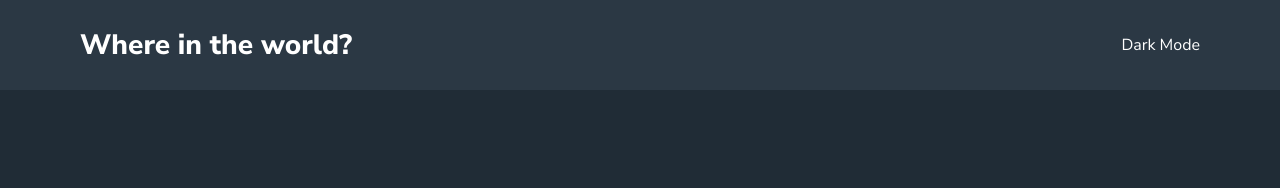
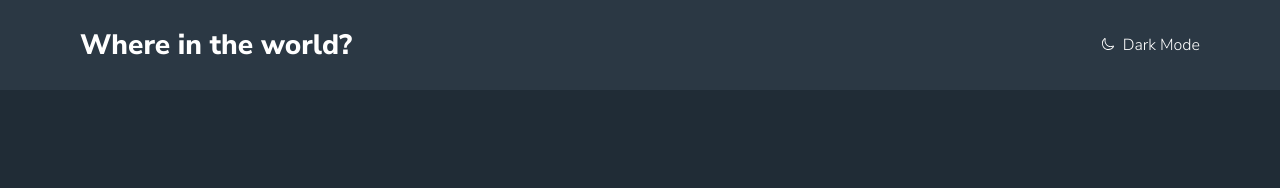
Before and after one commit to Igor1D/Countries_API, a React (Vite) app: page /country/1 in a window 1280 px wide. Shown: the top 188 px of the page. Built offline with nearby package versions, Linux system fonts and the light colour scheme; no server answers.

Commit message:
themeProvider

```diff
--- a/src/App.jsx
+++ b/src/App.jsx
@@ -4,10 +4,18 @@ import Layout from './components/Layout'
 import NotFound from './components/NotFound'
 import './App.css'
 import { Route, Routes } from 'react-router-dom';
+import { useThemeContext } from './Utils/ThemeProvider'
+
+
 
 function App() {
+  const {darkTheme, setDarkTheme} = useThemeContext()
+  console.log(darkTheme)
+
+
 
   return (
+    <div className= {darkTheme ? "app-component" : "app-component light-theme"}>
     <>
       <Layout >
         <Routes>
@@ -17,6 +25,7 @@ function App() {
         </Routes>
       </Layout>
     </>
+    </div>
   )
 }
 
--- /dev/null
+++ b/src/Utils/ThemeProvider.jsx
@@ -0,0 +1,30 @@
+import React from 'react'
+import { createContext, useContext, useEffect, useState } from 'react'
+
+const ThemeContext = createContext()
+
+function ThemeProvider({children}) {
+
+  let localDarkTheme = JSON.parse(localStorage.getItem('darkTheme'))
+
+  let theme = localDarkTheme == false ? false : true
+
+  const [darkTheme, setDarkTheme] = useState(theme)
+
+  useEffect(()=>{
+
+    localStorage.setItem('darkTheme', darkTheme.toString())
+
+  }, [darkTheme])
+
+    return (
+    <ThemeContext.Provider value={{darkTheme, setDarkTheme}}>
+        {children}
+    </ThemeContext.Provider>
+
+  )
+}
+
+export default ThemeProvider
+
+export const useThemeContext = () => useContext(ThemeContext)
--- a/src/components/Country.css
+++ b/src/components/Country.css
@@ -1,6 +1,6 @@
 .container {
     font-family: Nunito Sans;
-    color: #FFF;
+    color: var(--primary-font-color);
     margin-top: 100px;
     display: flex;
     flex-direction: column;
@@ -62,7 +62,7 @@
     list-style: none;
     padding: 0;
     margin: 0;
-    color: #FFF;
+    color: var(--primary-font-color);
     font-style: normal;
     font-weight: 300;
 
@@ -90,12 +90,17 @@
 
 
   .MuiButton-outlined {
-    border-color: #2B3844 !important;
+    border-color: var(--secondary-color) !important;
     width: 120px;
 
   }
 
   .border-country {
     text-decoration: none;
-    color: white;
+    color: var(--primary-font-color);
+    background-color: var(--secondary-color);
+    margin-right: 10px;
+    padding: 5px;
+    border-radius: 5px;
+    font-size: 16px;
   }
--- a/src/components/Country.jsx
+++ b/src/components/Country.jsx
@@ -1,48 +1,38 @@
 import React from "react";
 import Button from "@mui/material/Button";
-import ButtonBase from "@mui/material/ButtonBase";
-import IconButton from "@mui/material/IconButton";
 import ArrowBackIcon from "@mui/icons-material/ArrowBack";
 import { UseCountriesContext } from "../Utils/CountriesContextProvider";
 import { useNavigate } from "react-router-dom";
 import "./Country.css";
-import { useParams } from 'react-router-dom';
-import { Link } from 'react-router-dom';
-import { useEffect } from "react";
+import { useParams } from "react-router-dom";
+import { Link } from "react-router-dom";
+
 
 function Country() {
   const { countries, setCountries } = UseCountriesContext();
 
   let { cca3 } = useParams();
-  console.log(cca3)
+  console.log(cca3);
 
   function formatNumber(number) {
     return Intl.NumberFormat("en-US").format(number);
   }
 
+  let filteredCountry = countries.filter(
+    (country) => country.cca3 == cca3.toUpperCase()
+  )[0];
 
-
-
-let filteredCountry = countries.filter((country) => country.cca3 == cca3.toUpperCase())[0];
-
-
-
-let currencies = []
-let languages = []
+  let currencies = [];
+  let languages = [];
 
   if (filteredCountry) {
     for (let key in filteredCountry.currencies) {
-      currencies.push(filteredCountry.currencies[key].name)
+      currencies.push(filteredCountry.currencies[key].name);
     }
     for (let key in filteredCountry.languages) {
-      languages.push(filteredCountry.languages[key])
+      languages.push(filteredCountry.languages[key]);
     }
   }
-
-
-
-
-
 
   const navigate = useNavigate();
 
@@ -51,10 +41,8 @@ let languages = []
   };
 
   console.log(filteredCountry);
+  console.log(countries)
 
-useEffect(()=>{
-
-}, [])
 
   return (
     <>
@@ -91,26 +79,37 @@ useEffect(()=>{
                 <div className="right-info-column">
                   <ul>
                     <li>Top Level Domain: {filteredCountry.tld}</li>
-                    <li>Currencies: {currencies.map((currency)=> <span key={currency}> {currency} </span> )}</li>
-                    <li>Languages: {languages.map((language)=> <span key={language}> {language} </span> )}</li>
+                    <li>
+                      Currencies:{" "}
+                      {currencies.map((currency) => (
+                        <span key={currency}> {currency} </span>
+                      ))}
+                    </li>
+                    <li>
+                      Languages:{" "}
+                      {languages.map((language) => (
+                        <span key={language}> {language} </span>
+                      ))}
+                    </li>
                   </ul>
                 </div>
               </div>
 
               {/* <p className="border-countries">Border Countries: {filteredCountry.borders.join(', ')}</p> */}
-              { filteredCountry.borders ? <p className="border-countries">
-                Border Countries:{" "}
-               {filteredCountry.borders.map((borderCountry) => (
-                  // <Button
-                  //   variant="contained"
-                  //   style={{ marginRight: '10px',backgroundColor: "#2B3844", color: "white" }}
-                  //   key={borderCountry}
-
-                  // >
-                  <Link to={`/country/${borderCountry}`} className="border-country" style={{ marginRight: '10px',backgroundColor: "#2B3844", color: "white" }}>{borderCountry} </Link>
-                  // </Button>
-                ))}
-              </p> : null}
+              {filteredCountry.borders ? (
+                <p className="border-countries">
+                  Border Countries:{" "}
+                  {filteredCountry.borders.map((borderCountry) => (
+                    <Link
+                      to={`/country/${borderCountry}`}
+                      key={borderCountry}
+                      className="border-country"
+                    >
+                      {borderCountry}
+                    </Link>
+                  ))}
+                </p>
+              ) : null}
             </div>
           </div>
         </div>
--- a/src/components/Home.css
+++ b/src/components/Home.css
@@ -43,9 +43,8 @@
     align-items: center;
     padding-left: 80px;
     padding-right: 80px;
-    /* border: 2px solid red; */
     gap: 48px;
-    color: white;
+    color: var(--primary-font-color);
 }
 
 .country-div {
@@ -56,10 +55,10 @@
     padding-right: 0;
     width: 350px;
     height: 350px;
-    background-color: #2b3844;
+    background-color: var(--secondary-color);
     border: 0px solid #969696;
     text-decoration: none;
-    color: white;
+    color: var(--primary-font-color);
 }
 .country-div img {
     display: flex;
@@ -83,3 +82,7 @@
     padding-top: 24px;
     font-size: 20px;
   }
+
+.css-6hp17o-MuiList-root-MuiMenu-list{
+    background-color: var(--secondary-color);
+}
--- a/src/components/Layout.css
+++ b/src/components/Layout.css
@@ -5,14 +5,14 @@ header {
     justify-content: space-between;
     align-items: center;
     flex-direction: row;
-    background: #2B3844;
+    background: var(--secondary-color);
     padding-left: 80px;
     padding-right: 80px;
     margin-bottom: 48px;
 }
 
 .header-title{
-    color: #FFF;
+    color: var(--primary-font-color);
     font-family: 'Nunito Sans';
     font-size: 28px;
     font-style: normal;
@@ -21,11 +21,11 @@ header {
 }
 
 .header-theme{
-    color: #FFF;
+    color: var(--primary-font-color);
     font-family: 'Nunito Sans';
     font-size: 16px;
     font-style: normal;
-    font-weight: 400;
+    font-weight: 300;
     line-height: normal;
 }
 
@@ -45,5 +45,14 @@ header {
     justify-content: space-between;
     justify-content: flex-end;
     align-items: center;
+    cursor: pointer;
 
 }
+
+.moon-icon {
+    width: 12px;
+    margin-right: 5px;
+    padding: 0;
+    filter: invert(1);
+
+}
--- a/src/components/Layout.jsx
+++ b/src/components/Layout.jsx
@@ -1,8 +1,18 @@
 import React from "react";
+import { useThemeContext } from "../Utils/ThemeProvider";
 import "./Layout.css";
 
 
 function Layout({ children }) {
+
+  const { darkTheme, setDarkTheme } = useThemeContext();
+
+  function handleClick() {
+    setDarkTheme(!darkTheme);
+    console.log("clciked");
+  }
+
+
   return (
     <>
     <header>
@@ -11,7 +21,8 @@ function Layout({ children }) {
       </div>
       <div className="header-theme-div">
         {/* <img src="../assets/moon-solid.svg" alt="" className="fa-moon" /> */}
-        <p className="header-theme">Dark Mode</p>
+        <span className="header-theme" onClick={()=>{handleClick()}}> <img src="/public/moon_dark.svg" alt="moon_dark" className="moon-icon" /> Dark Mode</span>
+
       </div>
     </header>
     {children}
--- a/src/components/NotFound.jsx
+++ b/src/components/NotFound.jsx
@@ -1,8 +1,38 @@
 import React from 'react'
+import { Box, Button, Typography } from '@mui/material';
+import { useNavigate } from 'react-router-dom';
+
+
+
 
 function NotFound() {
+
+const navigate = useNavigate()
+
+
+let handleClick = () => {
+    navigate("/")
+}
+
   return (
-    <div><h1>Notfound</h1></div>
+    <Box
+      sx={{
+        display: 'flex',
+        justifyContent: 'center',
+        alignItems: 'center',
+        flexDirection: 'column',
+        minHeight: '70vh',
+        gap: "20px"
+      }}
+    >
+      <Typography variant="h1" style={{ color: 'white' }}>
+        404
+      </Typography>
+      <Typography variant="h6" style={{ color: 'white' }}>
+        The page you’re looking for doesn’t exist.
+      </Typography>
+      <Button variant="contained" onClick={handleClick}>Back Home</Button>
+    </Box>
   )
 }
 
--- a/src/index.css
+++ b/src/index.css
@@ -1,9 +1,26 @@
-body {
+
+:root{
+    --primary-color: #202C36;
+    --secondary-color: #2B3844;
+    --primary-font-color: white;
+
+  }
+
+  .light-theme {
+    --primary-color: #FAFAFA;
+    --secondary-color: #FFFFFF;
+    --primary-font-color: #111517;
+
+
+  }
+
+  body, #root, .app-component {
     padding: 0;
+    font-family: 'Nunito Sans';
     margin: 0;
     display: flex;
     min-height: 100vh;
     flex-direction: column;
-    background-color: #202C36;
+    background-color: var( --primary-color);
     width: 100%;
 }
--- a/src/main.jsx
+++ b/src/main.jsx
@@ -4,13 +4,16 @@ import App from './App.jsx'
 import './index.css'
 import CountriesContextProvider from './Utils/CountriesContextProvider.jsx'
 import { BrowserRouter as Router } from 'react-router-dom'
+import ThemeProvider from './Utils/ThemeProvider.jsx'
 
 ReactDOM.createRoot(document.getElementById('root')).render(
 
   <React.StrictMode>
     <CountriesContextProvider>
     <Router>
+    <ThemeProvider>
     <App />
+    </ThemeProvider>
     </Router>
     </CountriesContextProvider>
   </React.StrictMode>
```
Also changed, not shown: public/moon_dark.svg (added).
